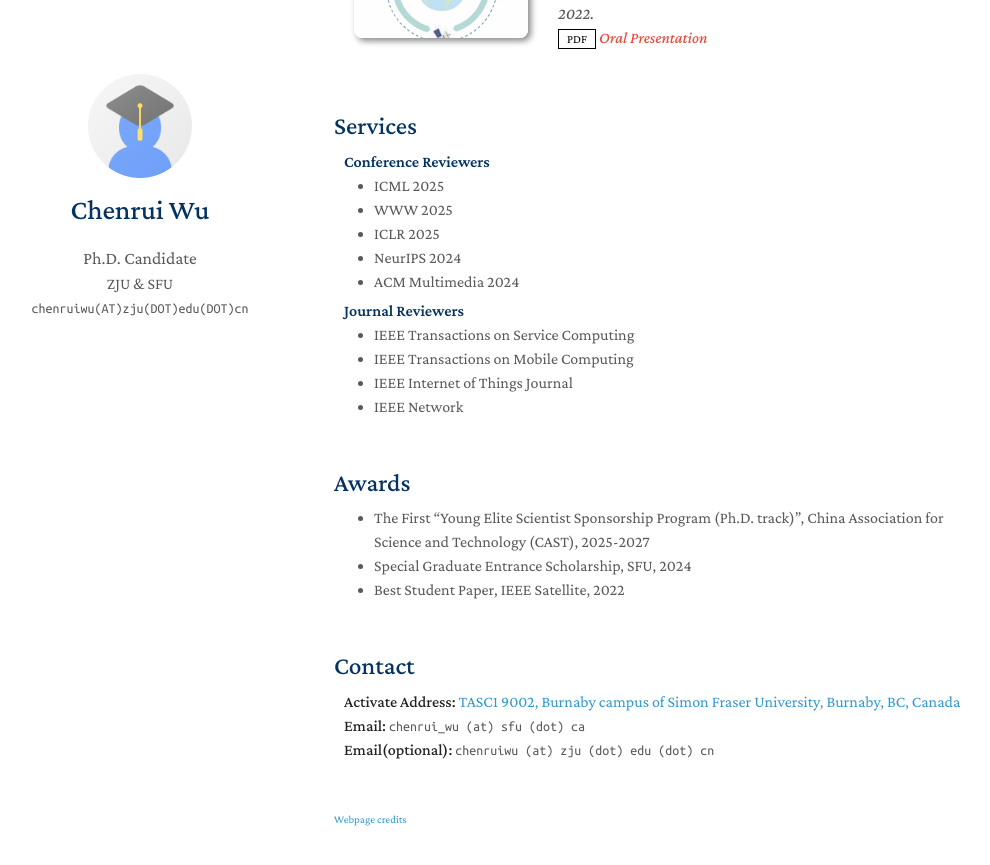
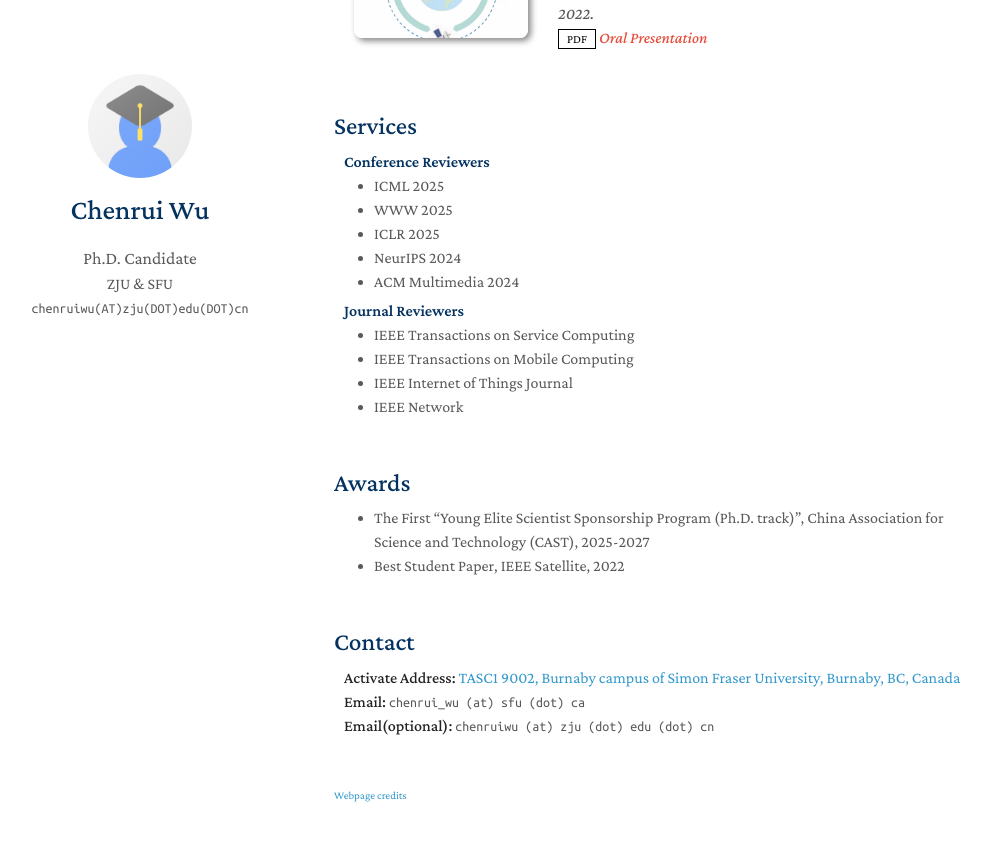
Before and after one commit to wuchenrui/wuchenrui.github.io, a Jekyll site: the page built from index.md, in a window 1280 px wide and 900 px high, scrolled down 2406 px. Shown: the top 865 px of the window, without its empty margins (136-1126 px from the left). Built offline with Jekyll 4.4.1, drawn with Linux system fonts in a browser that asks for light colours; a style sheet for code colours, icons or effects is not loaded; our own code applies the rules of GitHub Pages for plain Markdown files.

Commit message:
Update awards.md

```diff
--- a/_includes/awards.md
+++ b/_includes/awards.md
@@ -4,6 +4,6 @@
 
 <ul style="margin:0 0 5px;">
   <li>The First “Young Elite Scientist Sponsorship Program (Ph.D. track)”, China Association for Science and Technology (CAST), 2025-2027</li>
-  <li>Special Graduate Entrance Scholarship, SFU, 2024</li>
+<!--   <li>Special Graduate Entrance Scholarship, SFU, 2024</li> -->
   <li>Best Student Paper, IEEE Satellite, 2022</li>
 </ul>
```
